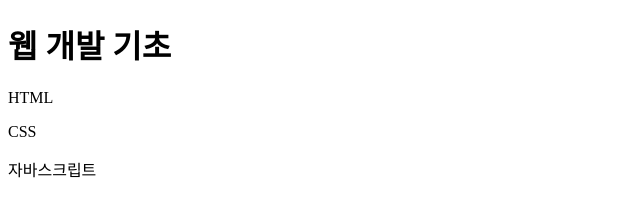
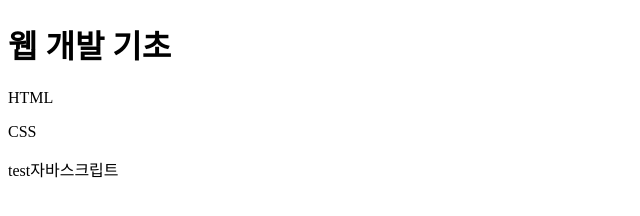
Before and after one commit to joonbiin/JB, a plain HTML site: page js/index.html in a window 1280 px wide. Shown: the full height of the page, 0-640 px from the left. Drawn offline with Linux system fonts and the light colour scheme.

Commit message:
chore : testnew

```diff
--- a/js/index.html
+++ b/js/index.html
@@ -8,6 +8,6 @@
     <h1>웹 개발 기초</h1>
     <p>HTML</p>
     <p>CSS</p>
-    <p>자바스크립트</p>
+    <p>test자바스크립트</p>
   </body>
 </html>
```
